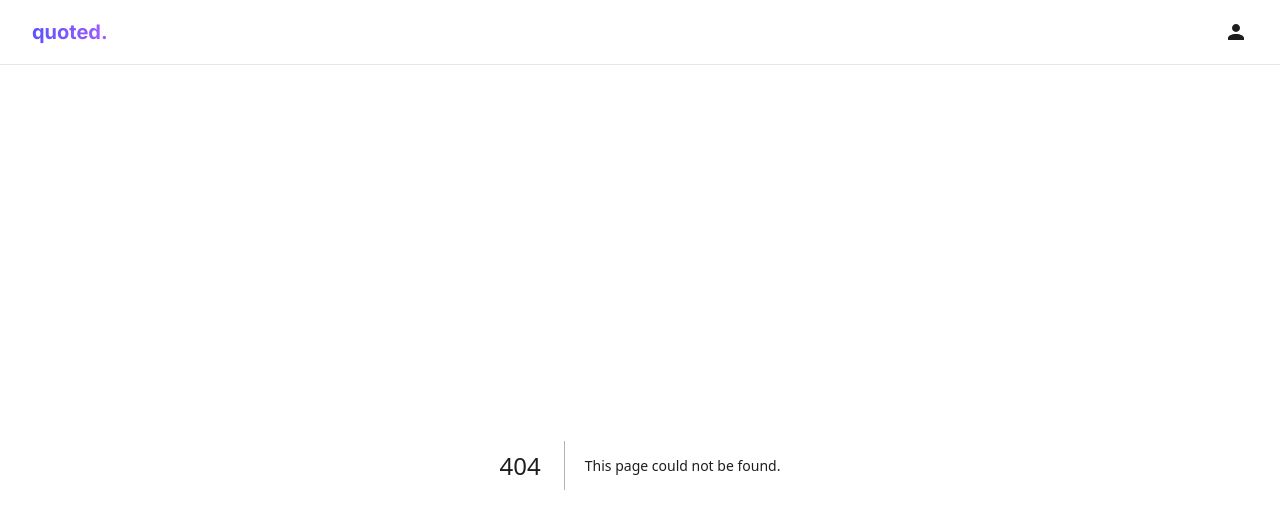
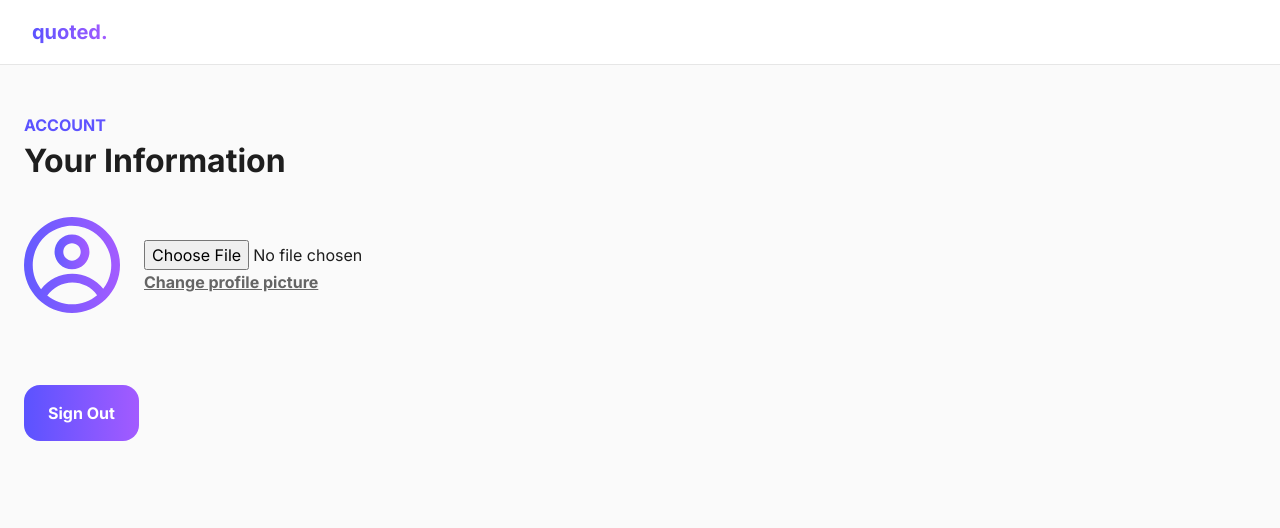
Before and after one commit to simon-quach/quoted, a Next.js app in the folder client/: page /account in a window 1280 px wide. Before the commit this address had no page. Shown: the top 528 px of the page. Built offline with nearby package versions, Linux system fonts and the light colour scheme; no server answers.

Commit message:
Add authentication + PFP

```diff
--- /dev/null
+++ b/client/app/account/page.jsx
@@ -0,0 +1,130 @@
+"use client";
+
+import DefaultProfile from "@/assets/default-profile.svg";
+
+import { auth } from "@/firebase";
+import { useSignOut } from "react-firebase-hooks/auth";
+import {
+  getStorage,
+  ref,
+  uploadBytesResumable,
+  getDownloadURL,
+} from "firebase/storage";
+import { updateProfile } from "firebase/auth";
+
+import Image from "next/image";
+import { useRouter } from "next/navigation"; // Fixed import here
+
+import { useState, useEffect } from "react";
+
+const page = () => {
+  const router = useRouter();
+
+  const [signOut, loading, error] = useSignOut(auth);
+  const [image, setImage] = useState(null);
+  const [imageUrl, setImageUrl] = useState(null);
+  const [user, setUser] = useState(null);
+
+  useEffect(() => {
+    auth.onAuthStateChanged((user) => {
+      if (user) {
+        setUser(user);
+        const storage = getStorage();
+        const storageRef = ref(storage, `images/${user.uid}`);
+        getDownloadURL(storageRef)
+          .then((url) => {
+            setImageUrl(url);
+          })
+          .catch((error) => {
+            console.error("Error getting image URL: ", error);
+          });
+      }
+    });
+  }, [auth]);
+
+  const handleChange = (e) => {
+    if (e.target.files[0]) {
+      setImage(e.target.files[0]);
+    }
+  };
+
+  const handleUpload = () => {
+    const storage = getStorage();
+    const storageRef = ref(storage, `images/${user.uid}`);
+    const uploadTask = uploadBytesResumable(storageRef, image);
+
+    uploadTask.on(
+      "state_changed",
+      (snapshot) => {
+        // Handle the upload progress
+      },
+      (error) => {
+        // Handle unsuccessful uploads
+        console.log(error);
+      },
+      () => {
+        // Handle successful uploads on complete
+        getDownloadURL(uploadTask.snapshot.ref).then((downloadURL) => {
+          console.log("File available at", downloadURL);
+          // Update the user profile with this URL
+          updateProfile(user, {
+            photoURL: downloadURL,
+          })
+            .then(() => {
+              setImageUrl(downloadURL);
+              console.log("Updated profile picture");
+            })
+            .catch((error) => {
+              console.error("Error updating profile picture: ", error);
+            });
+        });
+      }
+    );
+  };
+
+  return (
+    <main className="min-h-[calc(100vh-65px)] py-[48px] px-[24px] bg-[#FAFAFA]">
+      <div className="text-[16px] bg-gradient-to-r from-[#5B53FF] to-[#A35BFF] bg-clip-text text-transparent font-bold">
+        ACCOUNT
+      </div>
+      <div className="text-[32px] font-bold">Your Information</div>
+      <div className="mt-[32px] flex items-center">
+        {imageUrl ? (
+          <div className="rounded-full overflow-hidden">
+            <img src={imageUrl} alt="user-profile" width={96} />
+          </div>
+        ) : (
+          <Image src={DefaultProfile} alt="default-profile" width={96} />
+        )}
+
+        <div className="ml-[24px]">
+          <div className="text-[24px] font-semibold">{user?.email}</div>
+          <div className="mt-[4px]">
+            <input type="file" onChange={handleChange} />
+
+            <div
+              onClick={handleUpload}
+              className="font-bold underline text-[16px] text-[#656565] cursor-pointer"
+            >
+              Change profile picture
+            </div>
+          </div>
+        </div>
+      </div>
+      <button
+        className="bg-gradient-to-r from-[#5B53FF] to-[#A35BFF] text-white text-[16px] font-bold py-[16px] px-[24px] w-auto rounded-[16px] flex justify-center items-center mt-[72px]"
+        onClick={async () => {
+          const success = await signOut();
+          if (success) {
+            alert("You are signed out");
+            router.push("/");
+          }
+        }}
+      >
+        Sign Out
+      </button>
+    </main>
+  );
+};
+
+export default page;
--- a/client/app/page.jsx
+++ b/client/app/page.jsx
@@ -1,9 +1,34 @@
+"use client";
+
 import Image from "next/image";
 import Link from "next/link";
+import { useRouter } from "next/navigation";
+
+import { auth } from "@/firebase";
+import { onAuthStateChanged } from "firebase/auth";
+
+import { useEffect, useState } from "react";
 
 import PlusIcon from "@/assets/plus.svg";
 
-export default function Home() {
+const Home = () => {
+  const router = useRouter();
+
+  const [user, setUser] = useState(null);
+
+  useEffect(() => {
+    const unsubscribe = onAuthStateChanged(auth, (currentUser) => {
+      if (currentUser) {
+        setUser(currentUser);
+      } else {
+        setUser(null);
+      }
+    });
+
+    // Cleanup subscription on unmount
+    return () => unsubscribe();
+  }, [auth]);
+
   return (
     <main className="min-h-[calc(100vh-65px)] py-[48px] px-[24px] bg-[#FAFAFA]">
       <div className="text-[16px] bg-gradient-to-r from-[#5B53FF] to-[#A35BFF] bg-clip-text text-transparent font-bold">
@@ -13,17 +38,28 @@ export default function Home() {
       <div className="text-[16px] text-[#656565] font-medium w-[80%]">
         Browse through a collection of quotes uploaded by other users
       </div>
-
-      <button className="bg-gradient-to-r from-[#5B53FF] to-[#A35BFF] text-white py-[16px] px-[24px] w-[60%] rounded-[16px] fixed bottom-[24px] left-[50%] translate-x-[-50%] flex justify-center items-center">
+      {user ? (
+        <button
+          onClick={() => router.push("/create")}
+          className="bg-gradient-to-r from-[#5B53FF] to-[#A35BFF] text-white py-[16px] px-[24px] w-[60%] rounded-[16px] fixed bottom-[24px] left-[50%] translate-x-[-50%] flex justify-center items-center"
+        >
           <Image
             src={PlusIcon}
             alt="plus-icon"
             className="absolute left-[24px]"
           />
-        <Link href="/create">
           <div className="text-[16px] font-bold">Upload New Quote</div>
-        </Link>
         </button>
+      ) : (
+        <button
+          onClick={() => router.push("/log-in")}
+          className="bg-gradient-to-r from-[#5B53FF] to-[#A35BFF] text-white py-[16px] px-[24px] w-[60%] rounded-[16px] fixed bottom-[24px] left-[50%] translate-x-[-50%] flex justify-center items-center"
+        >
+          <div className="text-[16px] font-bold">Sign In To Upload Quotes</div>
+        </button>
+      )}
     </main>
   );
-}
+};
+
+export default Home;
--- a/client/components/Navbar.jsx
+++ b/client/components/Navbar.jsx
@@ -1,9 +1,44 @@
+"use client";
+
 import Image from "next/image";
 import Link from "next/link";
 
-import ProfileIcon from "@/assets/profile-icon.svg";
+import { auth } from "@/firebase";
+import { onAuthStateChanged } from "firebase/auth";
+import { getStorage, ref, getDownloadURL } from "firebase/storage";
+
+import { useEffect, useState } from "react";
+
+import DefaultProfile from "@/assets/default-profile.svg";
 
 const Navbar = () => {
+  const [user, setUser] = useState(null);
+  const [imageUrl, setImageUrl] = useState(null);
+
+  useEffect(() => {
+    const unsubscribe = onAuthStateChanged(auth, (currentUser) => {
+      if (currentUser) {
+        setUser(currentUser);
+        const storage = getStorage();
+        const storageRef = ref(storage, `images/${currentUser.uid}`);
+        getDownloadURL(storageRef)
+          .then((url) => {
+            // The image URL is available here.
+            setImageUrl(url);
+          })
+          .catch((error) => {
+            console.error("Error getting image URL: ", error);
+          });
+      } else {
+        setUser(null);
+        setImageUrl(null);
+      }
+    });
+
+    // Cleanup subscription on unmount
+    return () => unsubscribe();
+  }, [auth]);
+
   return (
     <nav className="h-[64px] flex justify-between items-center p-[2rem] border-b-[1px] border-[#E6E6E6]">
       <Link href="/">
@@ -11,8 +46,17 @@ const Navbar = () => {
           quoted.
         </div>
       </Link>
-
-      <Image src={ProfileIcon} alt="profile-icon" className="w-[24px]" />
+      {user && (
+        <Link href="/account">
+          {imageUrl ? (
+            <div className="rounded-full overflow-hidden">
+              <img src={imageUrl} alt="user-profile" className="w-[32px]" />
+            </div>
+          ) : (
+            <Image src={DefaultProfile} alt="default-profile" width={32} />
+          )}
+        </Link>
+      )}
     </nav>
   );
 };
--- a/client/components/SignUpForm.jsx
+++ b/client/components/SignUpForm.jsx
@@ -1,6 +1,6 @@
 "use client";
 
-import { auth } from "../firebase";
+import { auth } from "@/firebase";
 import { createUserWithEmailAndPassword } from "firebase/auth";
 
 import { useState } from "react";
--- a/client/package.json
+++ b/client/package.json
@@ -19,6 +19,7 @@
     "postcss": "8.4.24",
     "react": "18.2.0",
     "react-dom": "18.2.0",
+    "react-firebase-hooks": "^5.1.1",
     "tailwindcss": "3.3.2"
   }
 }
```
Also changed, not shown: client/assets/default-profile.svg (added), 1 other file (tests, documents, lock files or other folders). Lines whose indentation alone changed are shown as unchanged.
